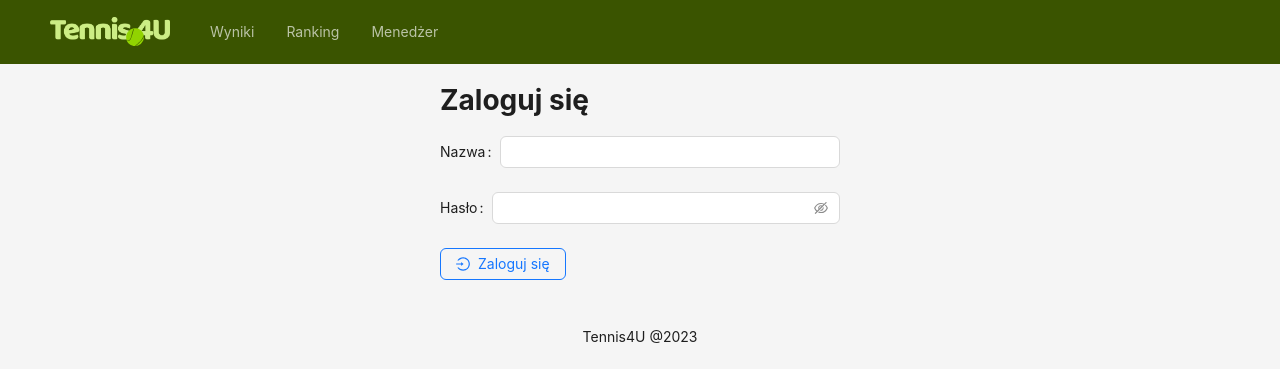
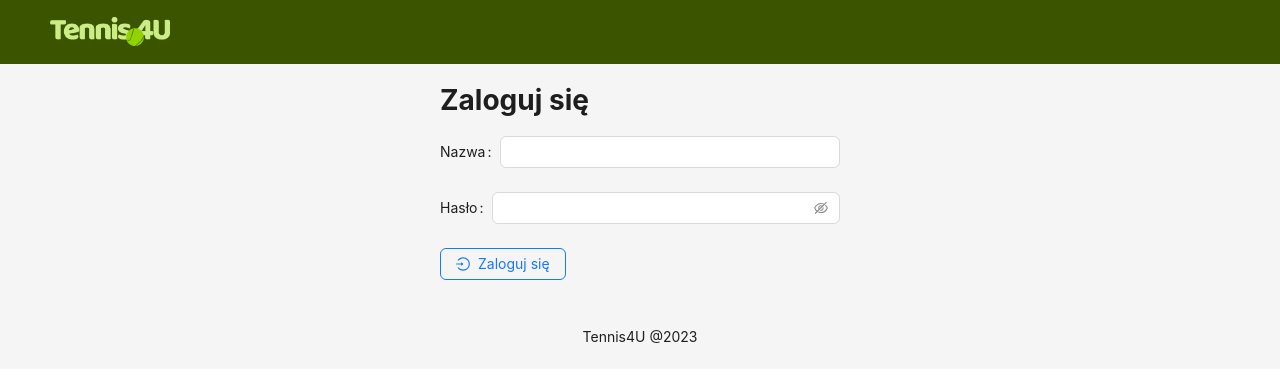
Before and after one commit to januep/cup, a React (Create React App) app: page /#/manager in a window 1280 px wide. Shown: the top 382 px of the page. Built offline with nearby package versions, Linux system fonts and the light colour scheme; what react-flag-icon-css would draw is missing.

Commit message:
niestabilna wersja

```diff
--- a/src/Manager.js
+++ b/src/Manager.js
@@ -1,6 +1,6 @@
 import React, { useState } from "react";
 import { Button, Row, Col } from "antd";
-import { PlusOutlined, MinusOutlined, TrophyOutlined } from "@ant-design/icons";
+import { PlusOutlined, MinusOutlined } from "@ant-design/icons";
 import PlayerForm from "./PlayerForm"; // Pamiętaj, aby dostosować ścieżkę do pliku PlayerForm.js
 import TournamentForm from "./TournamentForm"; // Pamiętaj, aby dostosować ścieżkę do pliku TournamentForm.js
 
--- a/src/TennisHeader.js
+++ b/src/TennisHeader.js
@@ -2,8 +2,13 @@ import { Link } from "react-router-dom";
 import { Layout, Menu, Button } from "antd";
 import { LogoutOutlined } from "@ant-design/icons";
 import { ReactComponent as Logo } from "./logo.svg";
+import { useEffect } from "react";
 
-const TennisHeader = ({ isLoggedIn, onLogout }) => {
+const TennisHeader = ({ isLoggedIn, isAdmin, onLogout }) => {
+  useEffect(() => {
+    console.log("isLoggedIn:", isLoggedIn);
+    console.log("isAdmin:", isAdmin);
+  }, [isLoggedIn, isAdmin]);
   return (
     <Layout.Header
       style={{
@@ -25,16 +30,21 @@ const TennisHeader = ({ isLoggedIn, onLogout }) => {
         />
       </Link>
       <Menu style={{ background: "#3A5400" }} theme="dark" mode="horizontal">
+        {isLoggedIn && (
           <Menu.Item key="1">
             <Link to="/matches">Wyniki</Link>
           </Menu.Item>
+        )}
+        {isLoggedIn && (
           <Menu.Item key="2">
             <Link to="/players">Ranking</Link>
           </Menu.Item>
+        )}
+        {isLoggedIn && isAdmin && (
           <Menu.Item key="3">
             <Link to="/manager">Menedżer</Link>
           </Menu.Item>
-
+        )}
         {isLoggedIn && (
           <Button
             icon={<LogoutOutlined />}
```
Lines whose indentation alone changed are shown as unchanged.
